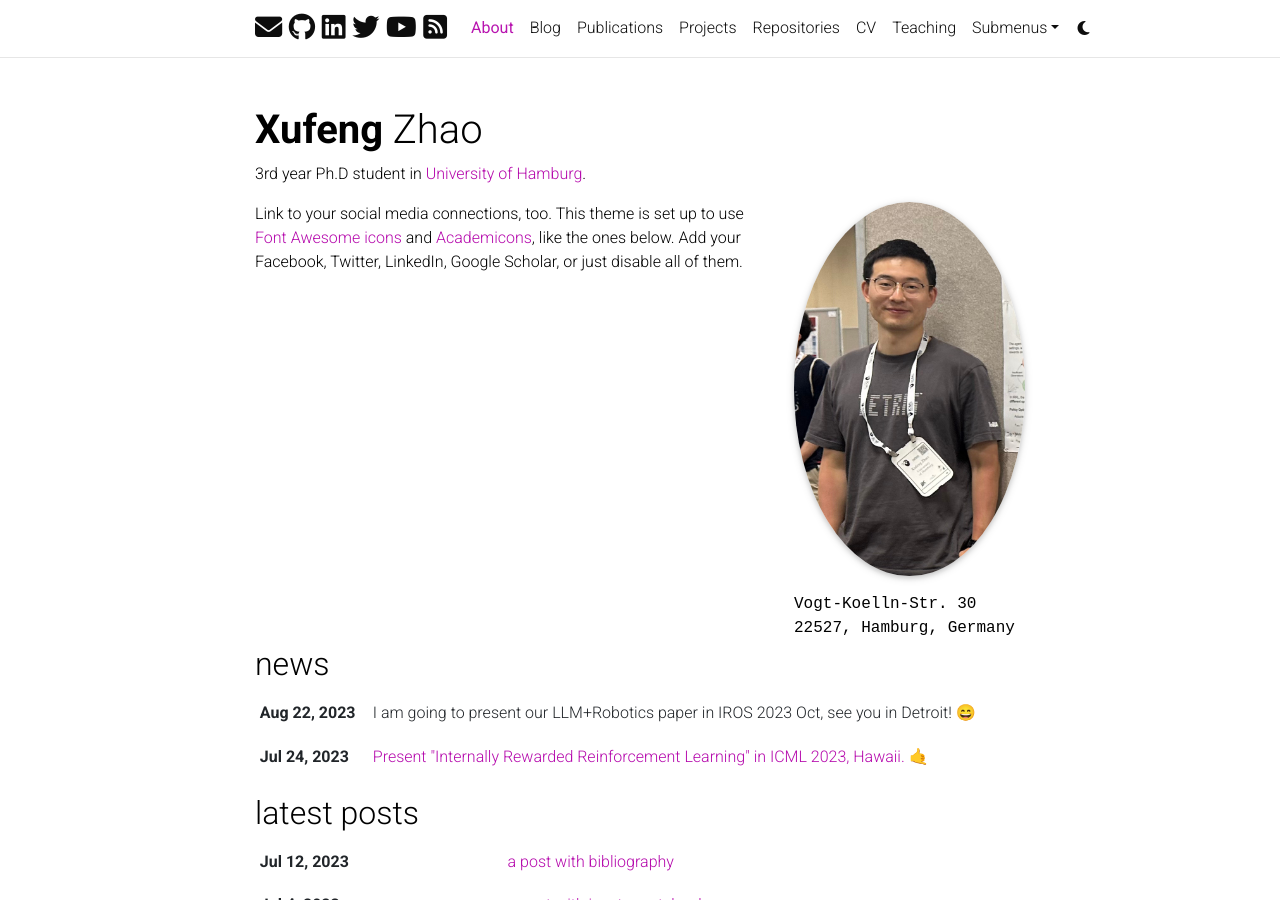
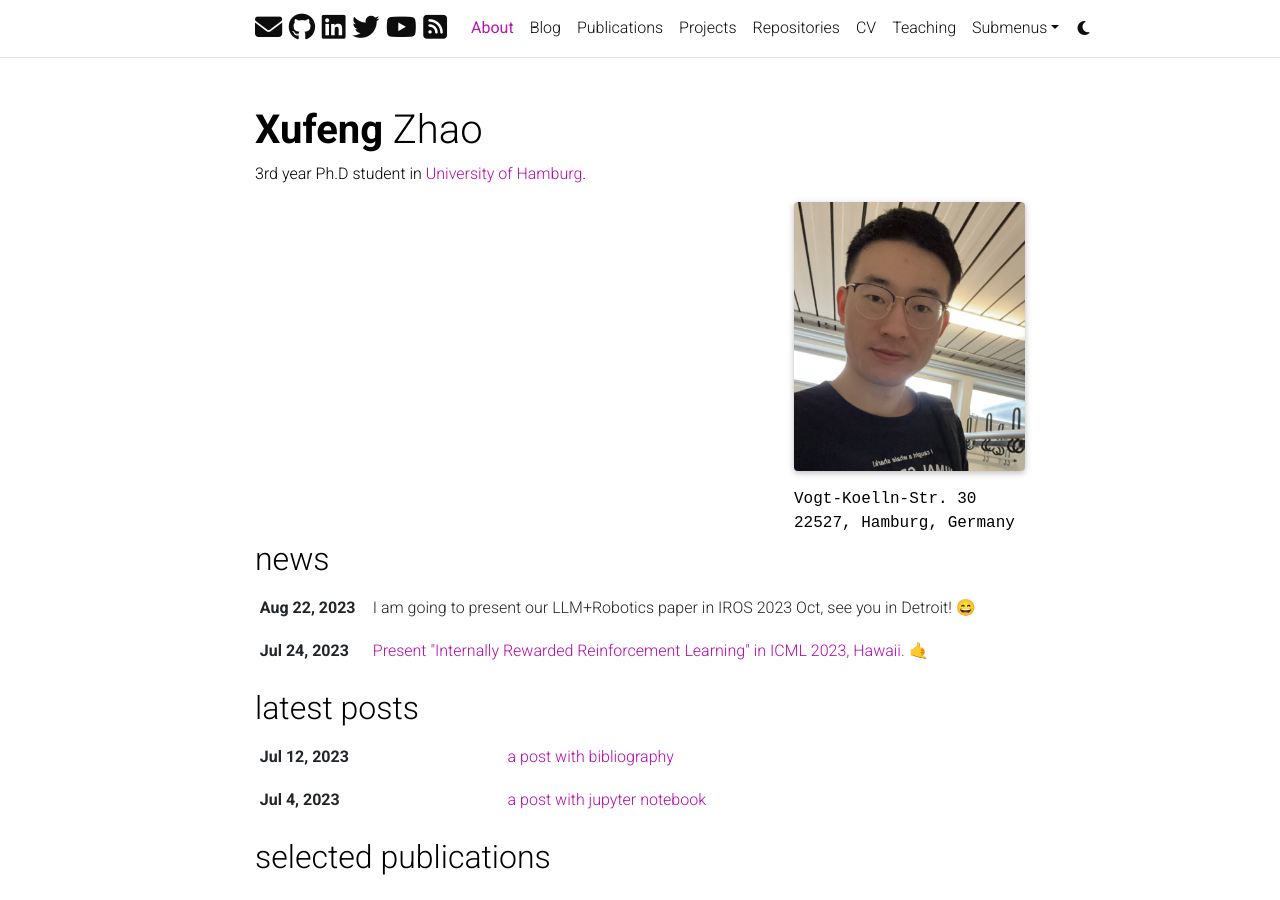
Before and after one commit to xf-zhao/discussions, a Jekyll site: the page built from _pages/about.md, in a window 1280 px wide and 900 px high. Built offline with Jekyll 4.4.1, drawn with Linux system fonts in a browser that asks for light colours; full-size pictures stand in for the smaller copies a plugin makes; emoji names are drawn with the system emoji font; comment, search, counter and statistics services are not loaded; a style sheet for code colours, icons or effects is not loaded; part of the change alters nothing that is shown.

Commit message:
update profile img

```diff
--- a/_pages/about.md
+++ b/_pages/about.md
@@ -7,7 +7,7 @@ subtitle: 3rd year Ph.D student in <a href='https://www.inf.uni-hamburg.de/en/in
 profile:
   align: right
   image: xufeng.jpg
-  image_circular: true # crops the image to make it circular
+  image_circular: false # crops the image to make it circular
   address: >
     <p>Vogt-Koelln-Str. 30</p>
     <p>22527, Hamburg, Germany</p>
@@ -17,5 +17,3 @@ latest_posts: true  # includes a list of the newest posts
 selected_papers: true # includes a list of papers marked as "selected={true}"
 social: true  # includes social icons at the bottom of the page
 ---
-
-Link to your social media connections, too. This theme is set up to use [Font Awesome icons](http://fortawesome.github.io/Font-Awesome/) and [Academicons](https://jpswalsh.github.io/academicons/), like the ones below. Add your Facebook, Twitter, LinkedIn, Google Scholar, or just disable all of them.
```
Also changed, not shown: assets/img/xufeng.jpg.
